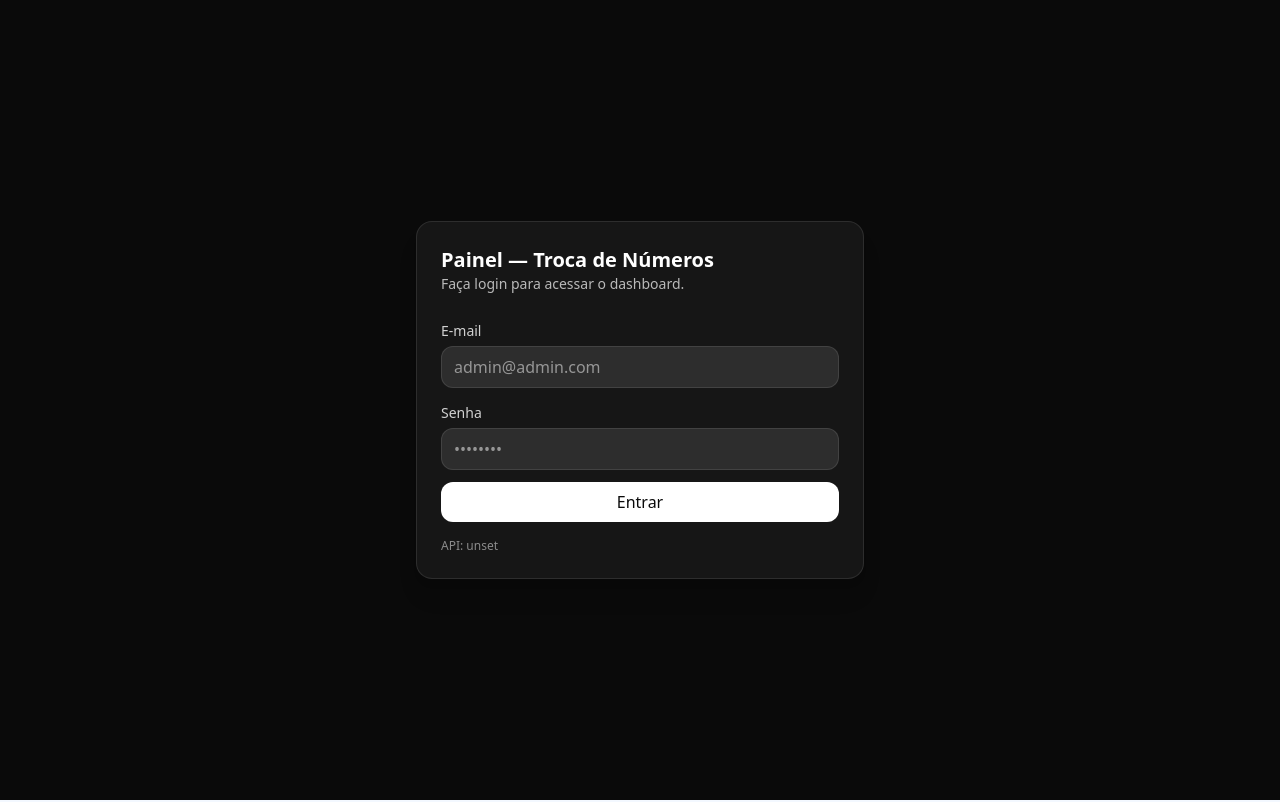
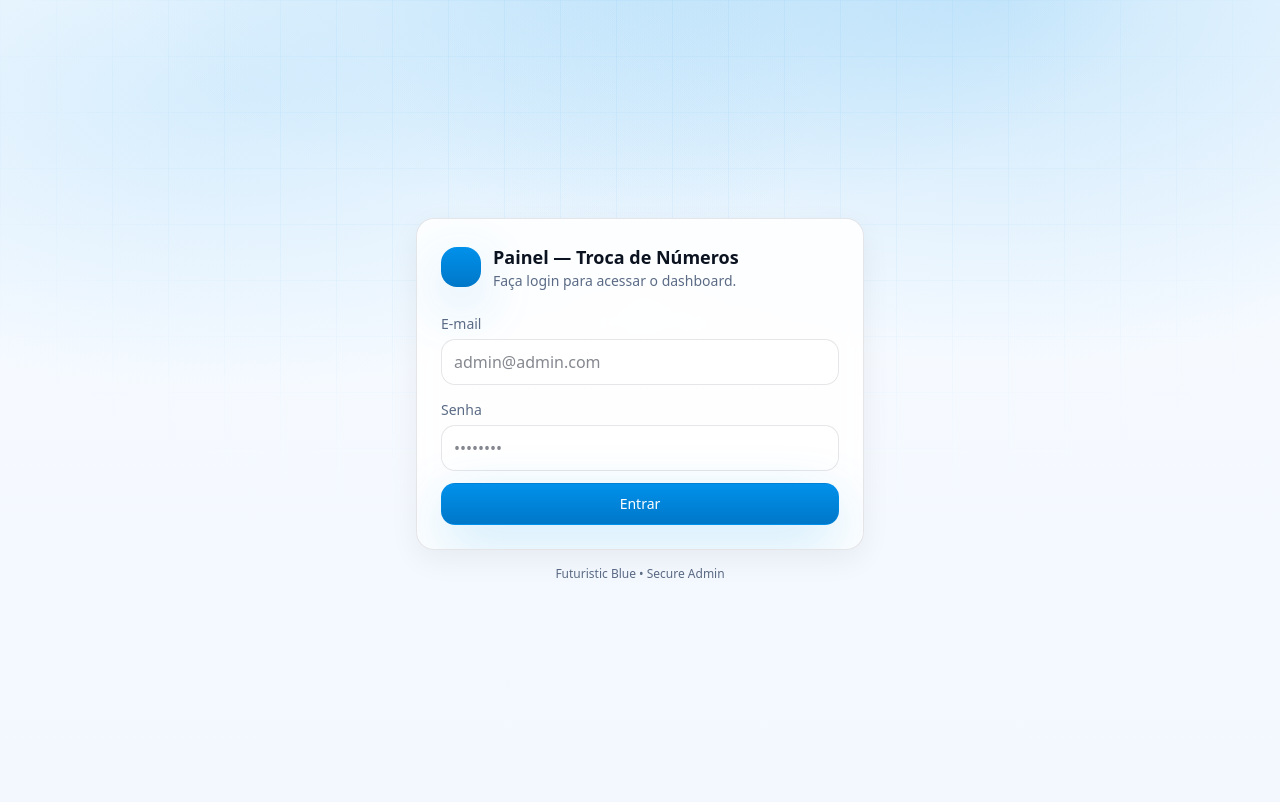
Before and after one commit to NeroProject329/Painel-Consultoria, a Next.js app: page /login in a window 1280 px wide. Built offline with nearby package versions, Linux system fonts and the light colour scheme; no server answers.

Commit message:
tela de login atualizada

```diff
--- a/src/app/app/page.tsx
+++ b/src/app/app/page.tsx
@@ -104,9 +104,7 @@ export default function DashboardPage() {
                   )}
                 </div>
 
-                <div className="mt-3 text-xs text-neutral-500">
-                  Próximo: tela de detalhes do domínio (/app/domains/[id])
-                </div>
+
               </div>
             );
           })}
--- a/src/app/globals.css
+++ b/src/app/globals.css
@@ -164,3 +164,43 @@ body {
   padding: 4px 10px;
   font-size: 12px;
 }
+
+/* =========================
+   Tiny loaders (Login)
+   ========================= */
+@keyframes spin {
+  to { transform: rotate(360deg); }
+}
+.spinner {
+  width: 16px;
+  height: 16px;
+  border-radius: 999px;
+  border: 2px solid rgba(255,255,255,.35);
+  border-top-color: rgba(255,255,255,1);
+  animation: spin .55s linear infinite;
+}
+
+@keyframes shimmer {
+  0% { transform: translateX(-60%); }
+  100% { transform: translateX(160%); }
+}
+.progress-bar {
+  position: relative;
+  height: 3px;
+  overflow: hidden;
+  border-radius: 999px;
+  background: rgba(0,145,235,0.14);
+}
+.progress-bar::after {
+  content: "";
+  position: absolute;
+  inset: 0;
+  width: 35%;
+  background: linear-gradient(
+    90deg,
+    transparent,
+    rgba(0,145,235,0.85),
+    transparent
+  );
+  animation: shimmer .75s ease-in-out infinite;
+}
--- a/src/app/login/page.tsx
+++ b/src/app/login/page.tsx
@@ -27,9 +27,7 @@ export default function LoginPage() {
     try {
       const { data } = await api.post("/auth/login", { email, password });
 
-      if (!data?.ok || !data?.token) {
-        throw new Error("Resposta inválida do servidor.");
-      }
+      if (!data?.ok || !data?.token) throw new Error("Resposta inválida do servidor.");
 
       setToken(data.token);
       router.replace(nextUrl);
@@ -45,26 +43,43 @@ export default function LoginPage() {
   }
 
   return (
-    <div className="min-h-screen bg-neutral-950 text-white flex items-center justify-center px-4">
-      <div className="w-full max-w-md rounded-2xl border border-white/10 bg-white/5 p-6 shadow-xl">
-        <div className="mb-6">
-          <h1 className="text-xl font-semibold">Painel — Troca de Números</h1>
-          <p className="text-sm text-white/70">
+    <div className="app-bg flex min-h-screen items-center justify-center px-4">
+      <div className="w-full max-w-md">
+        <div className="card overflow-hidden">
+          {/* loading bar */}
+          {loading && <div className="progress-bar" />}
+
+          <div className="p-6">
+            <div className="mb-5 flex items-center gap-3">
+              <div
+                className="h-10 w-10 rounded-2xl"
+                style={{
+                  background:
+                    "linear-gradient(180deg, var(--brand), var(--brand-2))",
+                  boxShadow: "0 18px 55px rgba(0,145,235,0.22)",
+                }}
+              />
+              <div>
+                <h1 className="text-lg font-semibold text-[var(--text)]">
+                  Painel — Troca de Números
+                </h1>
+                <p className="text-sm text-[var(--muted)]">
                   Faça login para acessar o dashboard.
                 </p>
               </div>
+            </div>
 
             {err && (
-          <div className="mb-4 rounded-xl border border-red-500/30 bg-red-500/10 p-3 text-sm text-red-200">
+              <div className="mb-4 rounded-xl border border-red-500/25 bg-red-500/10 p-3 text-sm text-red-700">
                 {err}
               </div>
             )}
 
             <form onSubmit={onSubmit} className="space-y-3">
               <div>
-            <label className="text-sm text-white/80">E-mail</label>
+                <label className="text-sm text-[var(--muted)]">E-mail</label>
                 <input
-              className="mt-1 w-full rounded-xl bg-white/10 px-3 py-2 outline-none ring-0 border border-white/10 focus:border-white/30"
+                  className="input mt-1 w-full"
                   value={email}
                   onChange={(e) => setEmail(e.target.value)}
                   placeholder="admin@admin.com"
@@ -75,9 +90,9 @@ export default function LoginPage() {
               </div>
 
               <div>
-            <label className="text-sm text-white/80">Senha</label>
+                <label className="text-sm text-[var(--muted)]">Senha</label>
                 <input
-              className="mt-1 w-full rounded-xl bg-white/10 px-3 py-2 outline-none ring-0 border border-white/10 focus:border-white/30"
+                  className="input mt-1 w-full"
                   value={password}
                   onChange={(e) => setPassword(e.target.value)}
                   placeholder="••••••••"
@@ -89,14 +104,23 @@ export default function LoginPage() {
 
               <button
                 disabled={loading}
-            className="w-full rounded-xl bg-white text-neutral-950 font-medium py-2 hover:bg-white/90 disabled:opacity-60"
+                className="btn-primary w-full px-4 py-2.5 text-sm font-medium disabled:opacity-70"
+                style={{ borderRadius: 14 }}
               >
+                <span className="inline-flex items-center justify-center gap-2">
+                  {loading && <span className="spinner" aria-hidden />}
                   {loading ? "Entrando..." : "Entrar"}
+                </span>
               </button>
             </form>
 
-        <div className="mt-4 text-xs text-white/50">
-          API: {process.env.NEXT_PUBLIC_API_BASE || "(env não definido)"}
+
+          </div>
+        </div>
+
+        {/* rodapé discreto */}
+        <div className="mt-4 text-center text-xs text-[var(--muted)]">
+          Futuristic Blue • Secure Admin
         </div>
       </div>
     </div>
```
Lines whose indentation alone changed are shown as unchanged.
